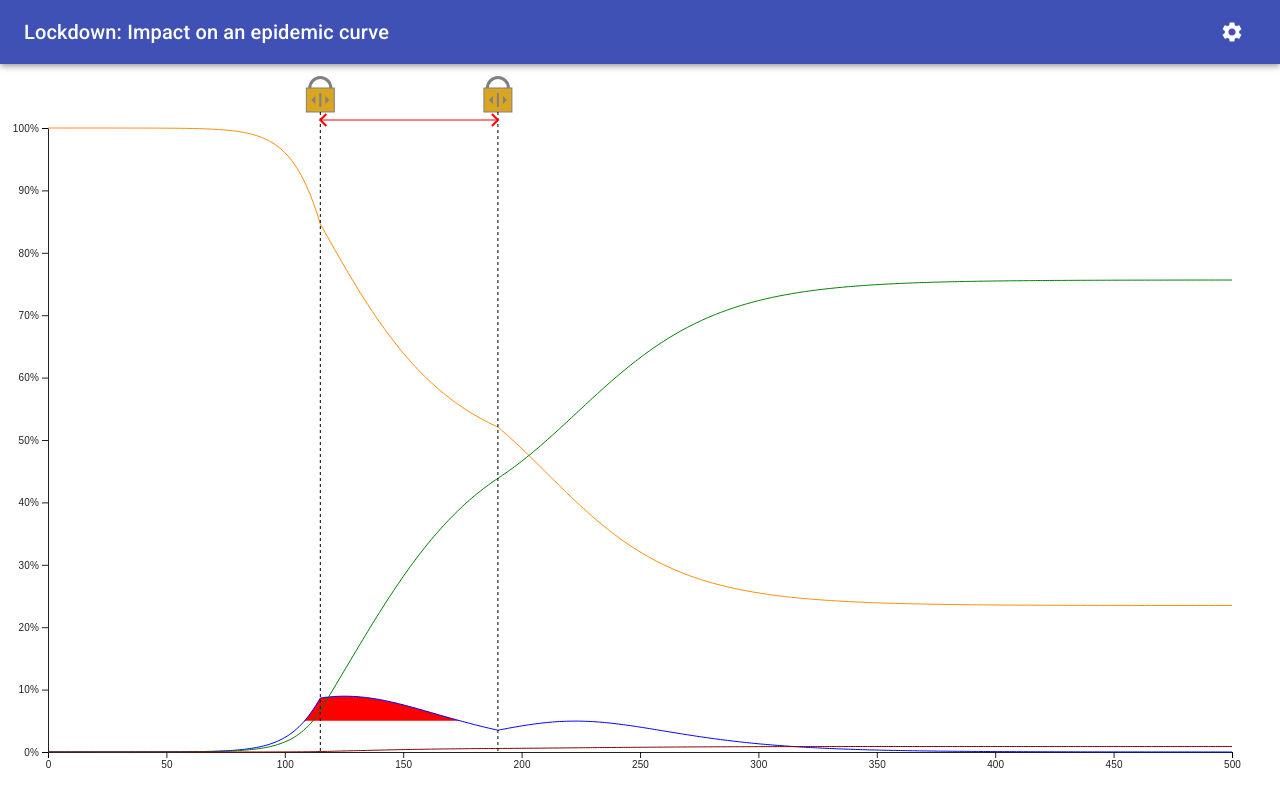
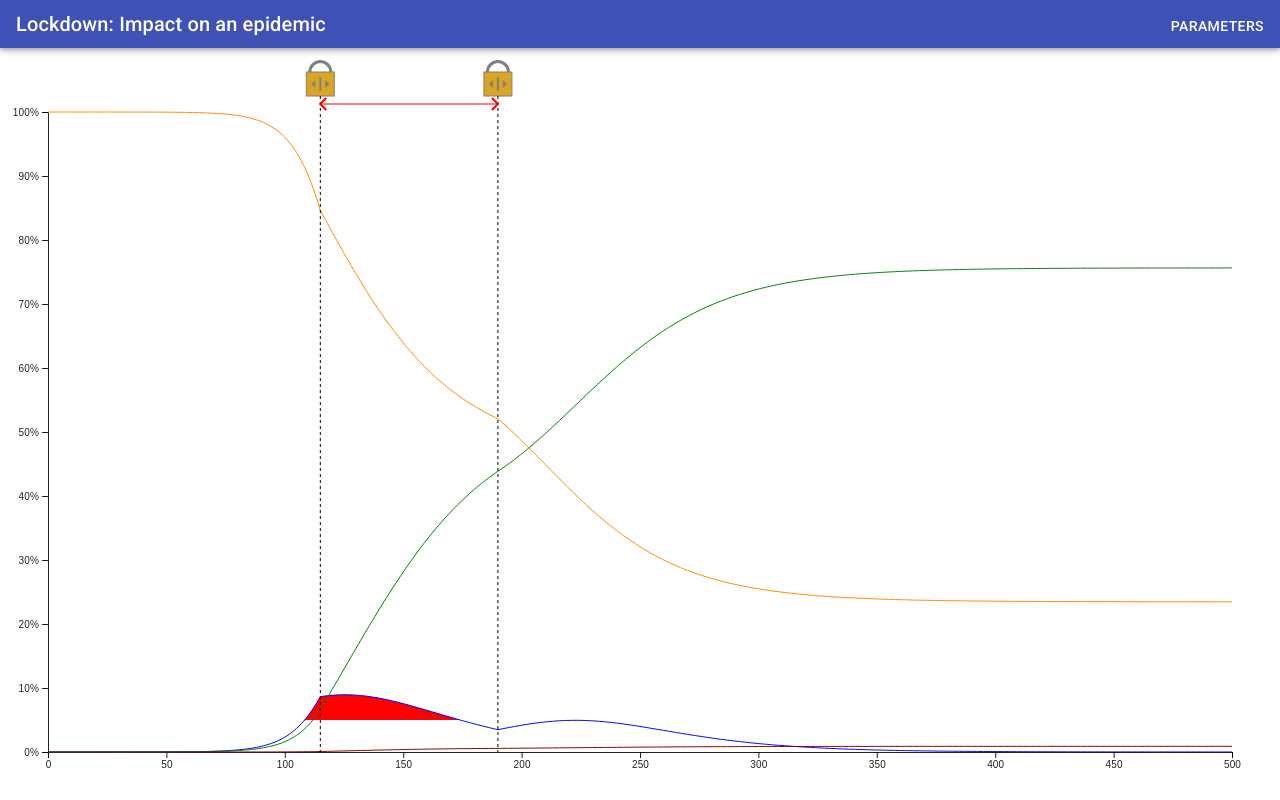
Before and after one commit to gaborcs/lockdown, a React (Create React App) app: page / in a window 1280 px wide. Built offline with nearby package versions, Linux system fonts and the light colour scheme.

Commit message:
Make params button more intuitive

```diff
--- a/src/App.js
+++ b/src/App.js
@@ -1,6 +1,7 @@
 import React, { useState } from 'react';
 import { createMuiTheme, makeStyles, ThemeProvider } from '@material-ui/core/styles';
 import AppBar from '@material-ui/core/AppBar';
+import Button from '@material-ui/core/Button';
 import CssBaseline from '@material-ui/core/CssBaseline';
 import Divider from '@material-ui/core/Divider';
 import Drawer from '@material-ui/core/Drawer';
@@ -8,10 +9,8 @@ import IconButton from '@material-ui/core/IconButton';
 import InputAdornment from '@material-ui/core/InputAdornment';
 import Link from '@material-ui/core/Link';
 import TextField from '@material-ui/core/TextField';
-import Toolbar from '@material-ui/core/Toolbar';
 import Typography from '@material-ui/core/Typography';
 import ChevronRightIcon from '@material-ui/icons/ChevronRight';
-import SettingsIcon from '@material-ui/icons/Settings';
 import Chart from './Chart';
 import { calculateDailyTransitionRates } from './simulator';
 
@@ -29,8 +28,19 @@ const useStyles = makeStyles((theme) => ({
     display: "flex",
     flexDirection: "column"
   },
+  appBar: {
+    display: "flex",
+    flexDirection: "row",
+    alignItems: "baseline"
+  },
   title: {
     flexGrow: 1,
+    padding: "8px 16px"
+  },
+  button: {
+    flexShrink: 0,
+    marginRight: 8,
+    color: "white"
   },
   chart: {
     flexGrow: 1,
@@ -84,20 +94,18 @@ function App() {
     <ThemeProvider theme={theme}>
       <CssBaseline />
       <div className={classes.root}>
-        <AppBar position="static">
-          <Toolbar>
-            <Typography variant="h6" noWrap className={classes.title}>
-              Lockdown: Impact on an epidemic curve
-            </Typography>
-            <IconButton
-              color="inherit"
-              onClick={() => {
-                setDrawerOpen(true);
-              }}
-            >
-              <SettingsIcon />
-            </IconButton>
-          </Toolbar>
+        <AppBar position="static" className={classes.appBar}>
+          <Typography variant="h6" className={classes.title}>
+            Lockdown: Impact on an epidemic
+          </Typography>
+          <Button
+            onClick={() => {
+              setDrawerOpen(true);
+            }}
+            className={classes.button}
+          >
+            Parameters
+          </Button>
         </AppBar>
         <Chart
           infectedOnDay0={infectedPercentOnDay0 / 100}
```
